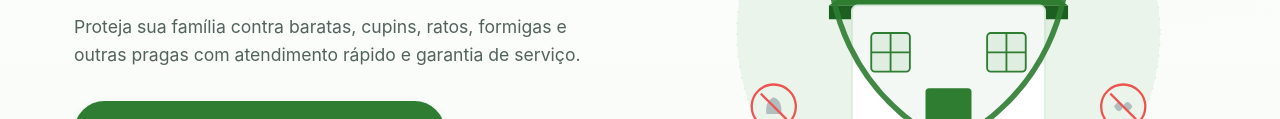
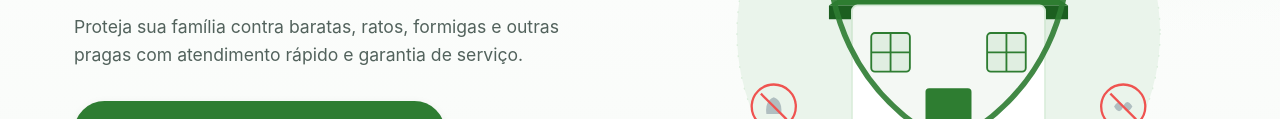
Before and after one commit to VictorHugoBat/ekosolucoes-site, a plain HTML site: page index.html in a window 1280 px wide. Shown: the part 405-524 px from the top of the page. Drawn offline with Linux system fonts and the light colour scheme.

Commit message:
Atualiza site

```diff
--- a/index.html
+++ b/index.html
@@ -222,7 +222,7 @@
           <p class="eyebrow">Controle de pragas urbanas em Goiânia</p>
           <h1 class="hero__title">Dedetização Residencial em Goiânia</h1>
           <p class="hero__subtitle">
-            Proteja sua família contra baratas, cupins, ratos, formigas e outras pragas
+            Proteja sua família contra baratas, ratos, formigas e outras pragas
             com atendimento rápido e garantia de serviço.
           </p>
 
```
Also changed, not shown: comandosgit.txt (added).
